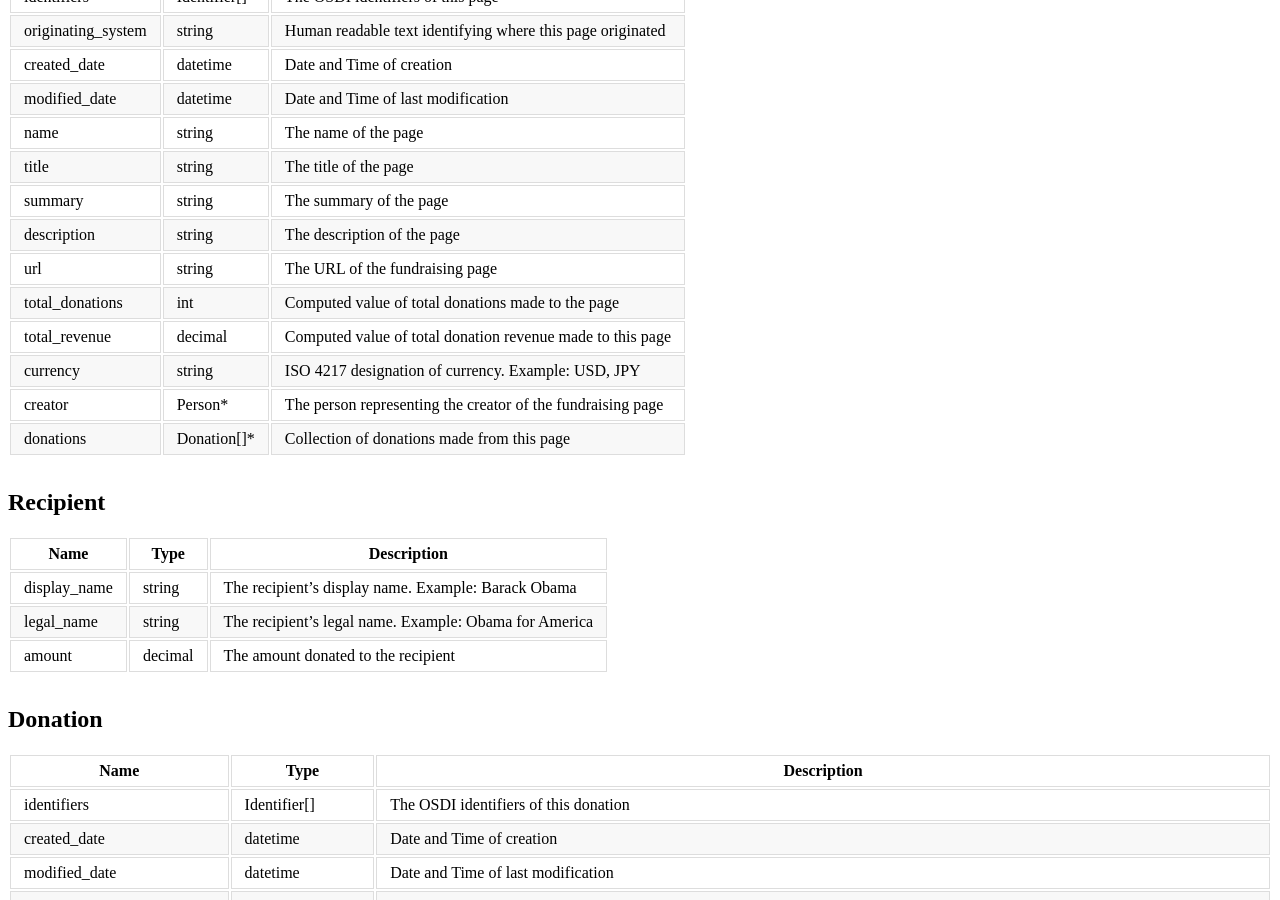
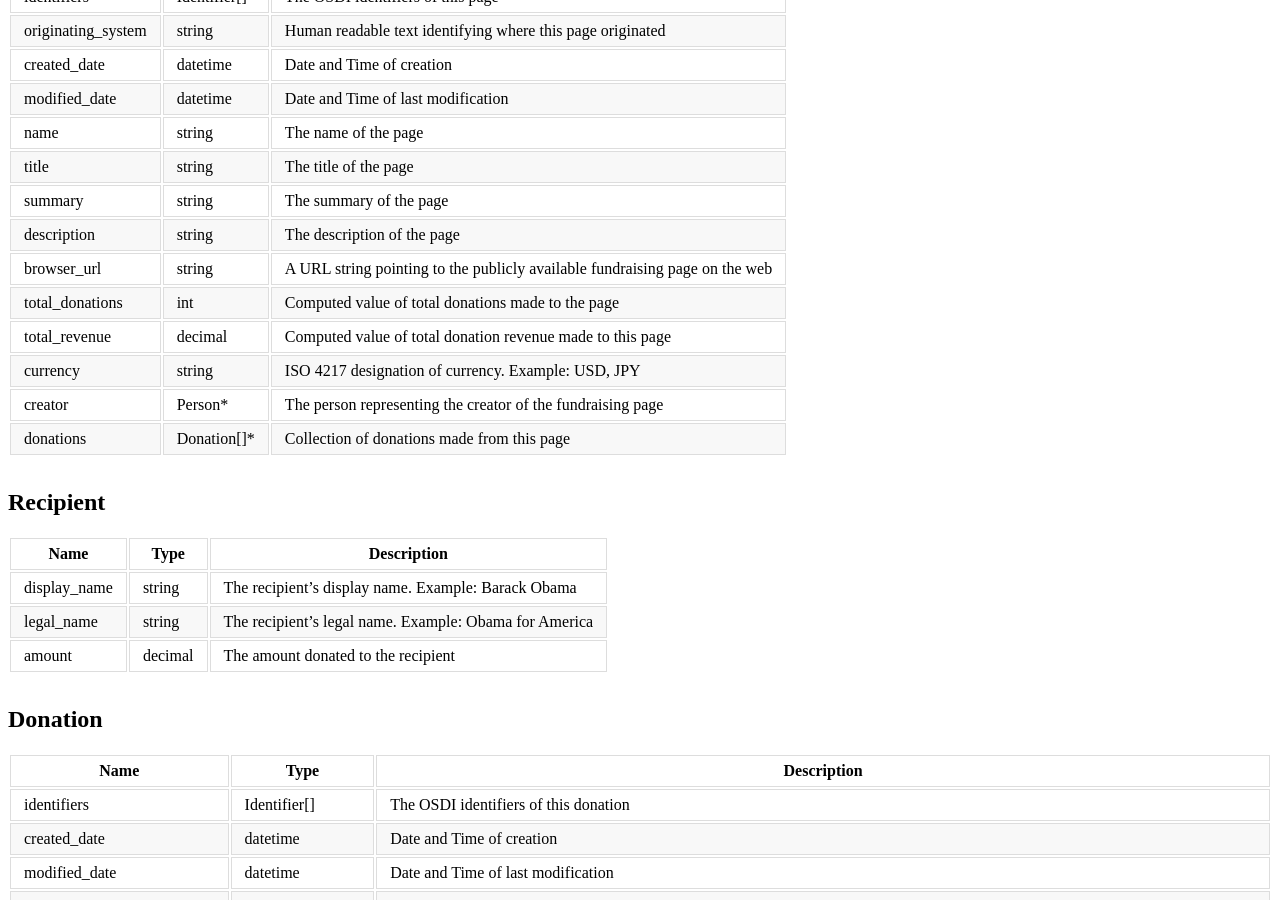
Before and after one commit to opensupporter/osdi-docs, a Jekyll site: the page built from donations.md, in a window 1280 px wide and 900 px high, scrolled down 471 px. Built offline with Jekyll 4.4.1, drawn with Linux system fonts in a browser that asks for light colours; a style sheet for code colours, icons or effects is not loaded.

Commit message:
Updating url to browser_url for fundraising pages

```diff
--- a/donations.md
+++ b/donations.md
@@ -20,7 +20,7 @@ This page defines the resources FundraisingPage and Donation, and the object Rec
 |title			|string		|The title of the page
 |summary 		|string		|The summary of the page
 |description 	|string		|The description of the page
-|url			|string	 	|The URL of the fundraising page
+|browser_url			|string	 	|A URL string pointing to the publicly available fundraising page on the web
 |total_donations|int		|Computed value of total donations made to the page
 |total_revenue	|decimal	|Computed value of total donation revenue made to this page
 |currency		|string		|ISO 4217 designation of currency. Example: USD, JPY
```
